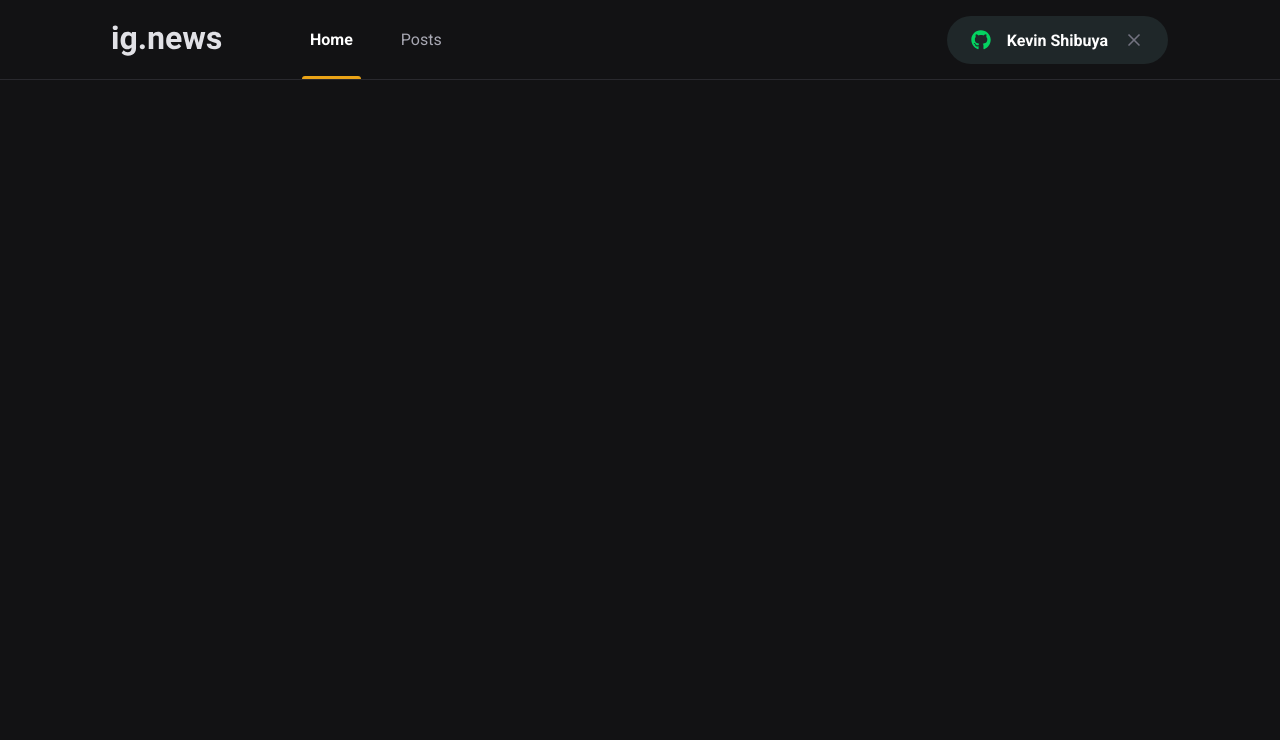
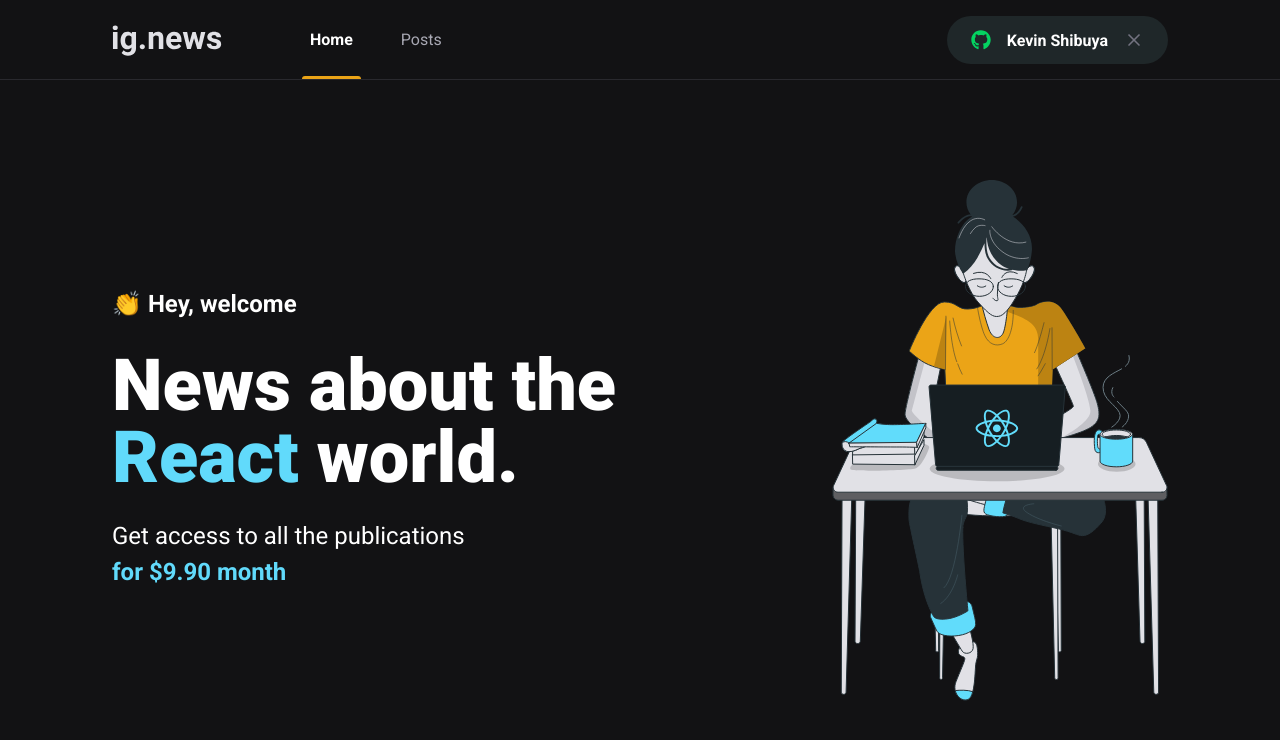
Before and after one commit to kevinshibuya/ignite-03-fundamentos-do-nextjs, a Next.js app: page / in a window 1280 px wide. Shown: the top 740 px of the page. Built offline with nearby package versions, Linux system fonts and the light colour scheme.

Commit message:
making the home screen

```diff
--- /dev/null
+++ b/src/pages/home.module.scss
@@ -0,0 +1,41 @@
+.contentContainer {
+  max-width: 1120px;
+  margin: 0 auto;
+  padding: 0 2rem;
+  height: calc(100vh - 5rem);
+
+  display: flex;
+  align-items: center;
+  justify-content: space-between;
+}
+
+.hero {
+  max-width: 600px;
+
+  > span {
+    font-size: 1.5em;
+    font-weight: bold;
+  }
+
+  h1 {
+    font-size: 4.5rem;
+    line-height: 4.5rem;
+    font-weight: 900;
+    margin-top: 2rem;
+
+    span {
+      color: var(--cyan-500);
+    }
+  }
+
+  p {
+    font-size: 1.5rem;
+    line-height: 2.25rem;
+    margin-top: 1.5rem;
+
+    span {
+      color: var(--cyan-500);
+      font-weight: bold;
+    }
+  }
+}
--- a/src/pages/index.tsx
+++ b/src/pages/index.tsx
@@ -1,4 +1,6 @@
 import Head from 'next/head';
+
+import styles from './home.module.scss';
 
 export default function Home() {
   return (
@@ -6,6 +8,19 @@
       <Head>
         <title>Home | ig.news</title>
       </Head>
+
+      <main className={styles.contentContainer}>
+        <section className={styles.hero}>
+          <span>👏 Hey, welcome</span>
+          <h1>News about the <span>React</span> world.</h1>
+          <p>
+            Get access to all the publications <br />
+            <span>for $9.90 month</span>
+          </p>
+        </section>
+
+        <img src="/images/avatar.svg" alt="girl coding" />
+      </main>
     </>
   )
 }
```
